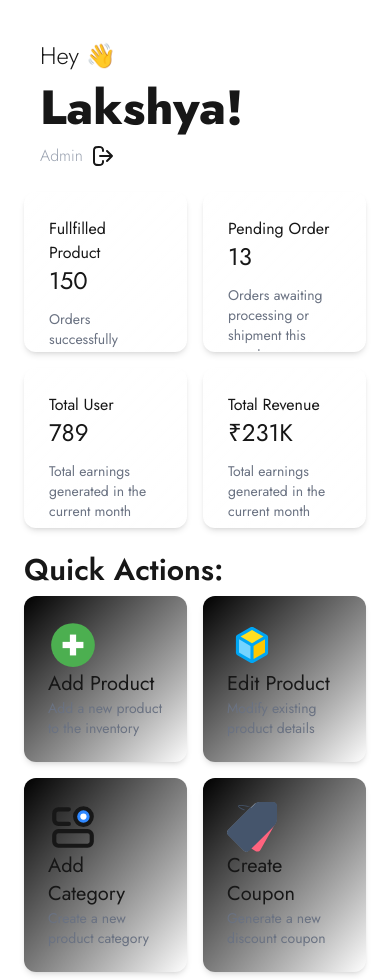
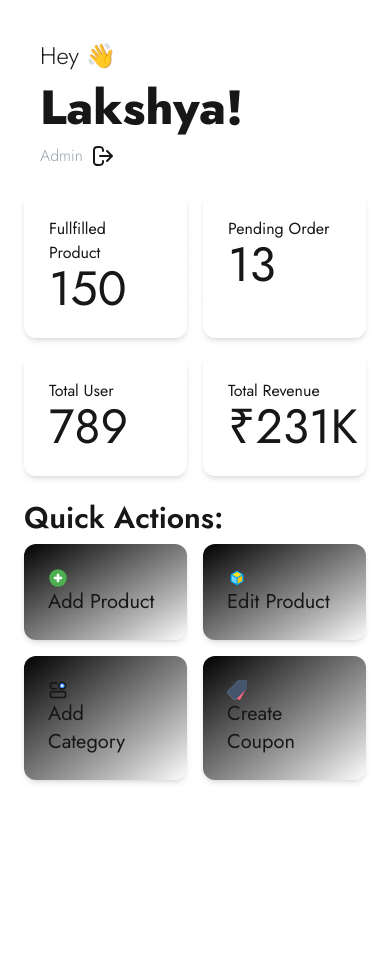
Before and after one commit to imlakshy/admin.mas, a Next.js app: page / in a window 390 px wide. After the commit the page ends 844 px from the top, so only its background shows below. Built offline with nearby package versions, Linux system fonts and the light colour scheme.

Commit message:
fixed ui

```diff
--- a/app/page.js
+++ b/app/page.js
@@ -97,8 +97,8 @@ export default function Home() {
         {overviewData.map((item, index) => (
           <div key={index} className="card">
             <span className="text-base">{item.title}</span>
-            <span className="text-2xl md:text-3xl lg:text-5xl">{item.value}</span>
-            <span className="text-gray-500 text-sm mt-3">{item.description}</span>
+            <span className="text-5xl">{item.value}</span>
+            <span className="text-gray-500 text-sm mt-3 hidden md:inline">{item.description}</span>
           </div>
         ))}
       </div>
@@ -108,9 +108,9 @@ export default function Home() {
       <div className="flex flex-wrap w-screen px-4 md:px-8">
         {quickActions.map((action, index) => (
           <div key={index} className="quick-action-card" onClick={action.route}>
-            <action.icon size={50} />
+            <action.icon size={20} md:size={50} />
             <span className="text-xl">{action.title}</span>
-            <span className="text-gray-500 text-sm">{action.description}</span>
+            <span className="text-gray-500 text-sm hidden md:inline">{action.description}</span>
           </div>
         ))}
       </div>
```
